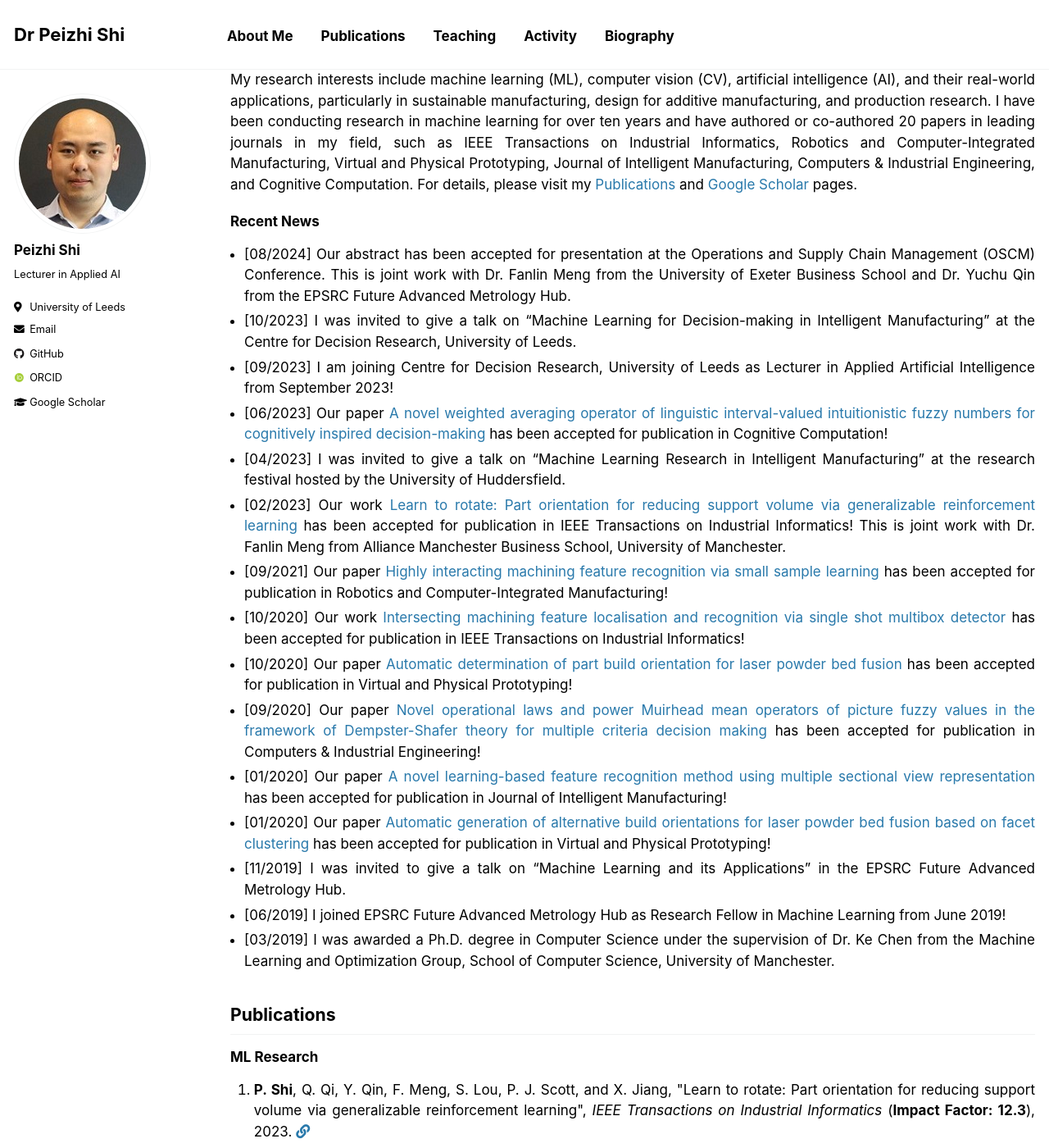
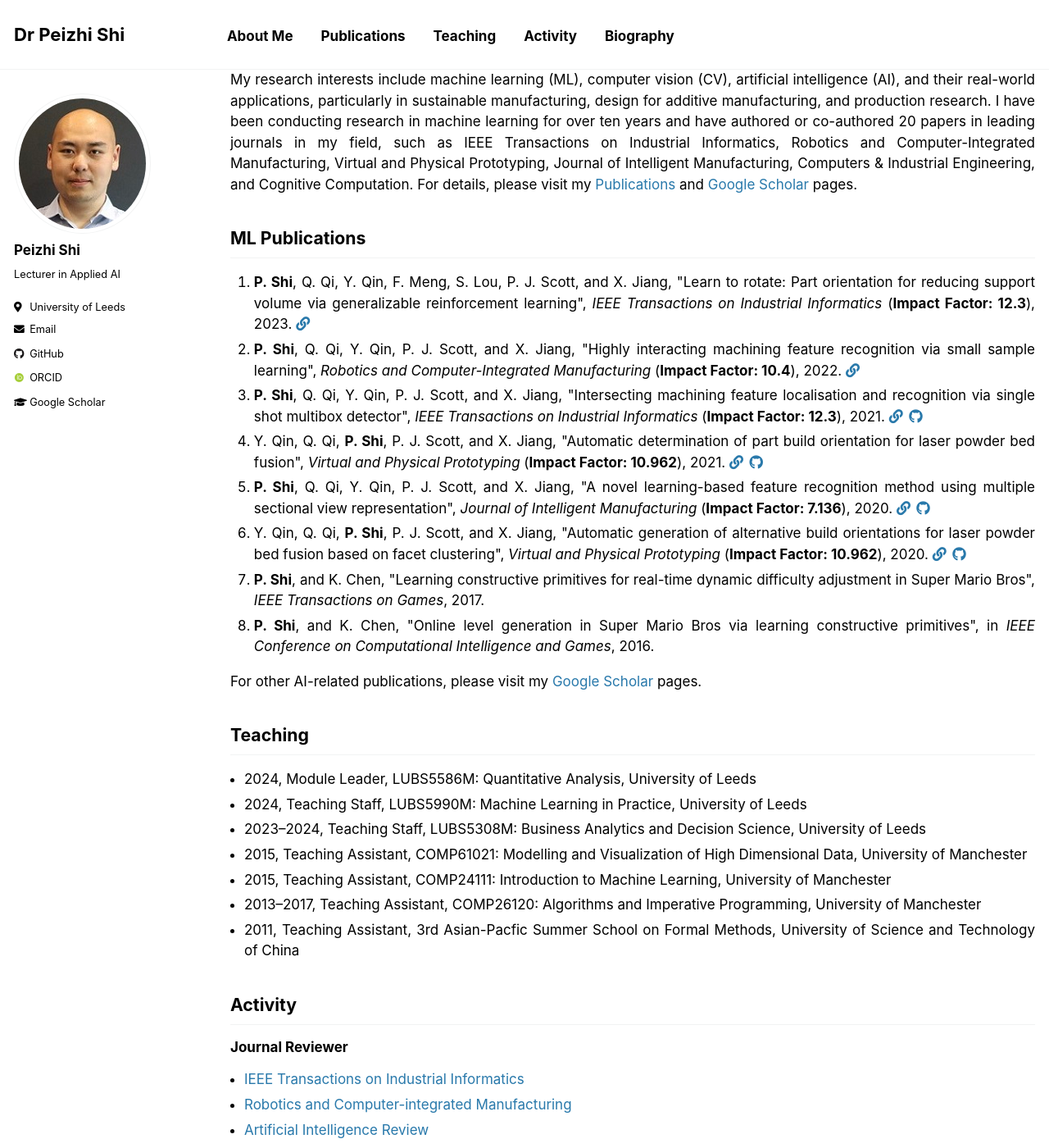
Before and after one commit to PeizhiShi/peizhishi.github.io, a Jekyll site: the page built from _pages/index.md, in a window 1280 px wide and 1400 px high, scrolled down 236 px. Shown: the whole window at 82% size. Built offline with Jekyll 4.4.1, drawn with Linux system fonts in a browser that asks for light colours; some web fonts are replaced; our own code applies the rules of GitHub Pages for plain Markdown files; some of the changed text lies outside the part shown.

Commit message:
Update index.md

```diff
--- a/_pages/index.md
+++ b/_pages/index.md
@@ -9,38 +9,13 @@ I am a Lecturer in Applied Artificial Intelligence at the [Centre for Decision R
 
 My research interests include machine learning (ML), computer vision (CV), artificial intelligence (AI), and their real-world applications, particularly in sustainable manufacturing, design for additive manufacturing, and production research. I have been conducting research in machine learning for over ten years and have authored or co-authored {{site.publications | size}} papers in leading journals in my field, such as IEEE Transactions on Industrial Informatics, Robotics and Computer-Integrated Manufacturing, Virtual and Physical Prototyping, Journal of Intelligent Manufacturing, Computers & Industrial Engineering, and Cognitive Computation. For details, please visit my [Publications](index.html#publications) and [Google Scholar](https://scholar.google.com/citations?user=qQuCvmQAAAAJ) pages.
 
-### Recent News
-
-- [08/2024] Our abstract has been accepted for presentation at the Operations and Supply Chain Management (OSCM) Conference. This is joint work with Dr. Fanlin Meng from the University of Exeter Business School and Dr. Yuchu Qin from the EPSRC Future Advanced Metrology Hub.
-- [10/2023] I was invited to give a talk on “Machine Learning for Decision-making in Intelligent Manufacturing” at the Centre for Decision Research, University of Leeds.
-- [09/2023] I am joining Centre for Decision Research, University of Leeds as Lecturer in Applied Artificial Intelligence from September 2023!
-- [06/2023] Our paper [A novel weighted averaging operator of linguistic interval-valued intuitionistic fuzzy numbers for cognitively inspired decision-making](https://doi.org/10.1007/s12559-023-10167-y) has been accepted for publication in Cognitive Computation!
-- [04/2023] I was invited to give a talk on “Machine Learning Research in Intelligent Manufacturing” at the research festival hosted by the University of Huddersfield.
-- [02/2023] Our work [Learn to rotate: Part orientation for reducing support volume via generalizable reinforcement learning](https://ieeexplore.ieee.org/abstract/document/10054468) has been accepted for publication in IEEE Transactions on Industrial Informatics! This is joint work with Dr. Fanlin Meng from Alliance Manchester Business School, University of Manchester.
-- [09/2021] Our paper [Highly interacting machining feature recognition via small sample learning](https://doi.org/10.1016/j.rcim.2021.102260) has been accepted for publication in Robotics and Computer-Integrated Manufacturing!
-- [10/2020] Our work [Intersecting machining feature localisation and recognition via single shot multibox detector](https://doi.org/10.1109/TII.2020.3030620) has been accepted for publication in IEEE Transactions on Industrial Informatics!
-- [10/2020] Our paper [Automatic determination of part build orientation for laser powder bed fusion](https://doi.org/10.1080/17452759.2020.1832793) has been accepted for publication in Virtual and Physical Prototyping!
-- [09/2020] Our paper [Novel operational laws and power Muirhead mean operators of picture fuzzy values in the framework of Dempster-Shafer theory for multiple criteria decision making](https://doi.org/10.1016/j.cie.2020.106853) has been accepted for publication in Computers & Industrial Engineering!
-- [01/2020] Our paper [A novel learning-based feature recognition method using multiple sectional view representation](https://doi.org/10.1007/s10845-020-01533-w) has been accepted for publication in Journal of Intelligent Manufacturing!
-- [01/2020] Our paper [Automatic generation of alternative build orientations for laser powder bed fusion based on facet clustering](https://doi.org/10.1080/17452759.2020.1756086) has been accepted for publication in Virtual and Physical Prototyping!
-- [11/2019] I was invited to give a talk on “Machine Learning and its Applications” in the EPSRC Future Advanced Metrology Hub.
-- [06/2019] I joined EPSRC Future Advanced Metrology Hub as Research Fellow in Machine Learning from June 2019!
-- [03/2019] I was awarded a Ph.D. degree in Computer Science under the supervision of Dr. Ke Chen from the Machine Learning and Optimization Group, School of Computer Science, University of Manchester.
-
-
-
-
-## Publications
+## ML Publications
 
 {% include base_path %}
 
-### ML Research
-
 <ol>{% for post in site.publications reversed %}{% if post.category == 'ML' %}{% include achieve_paper_title.html %} {% endif %}{% endfor %}</ol>
 
-### Other AI Research
-
-<ol>{% for post in site.publications reversed %}{% if post.category == 'AI' %}{% include achieve_paper_title.html %} {% endif %}{% endfor %}</ol>
+For other AI-related publications, please visit my [Google Scholar](https://scholar.google.com/citations?user=qQuCvmQAAAAJ) pages.
 
 
 ## Teaching
```
